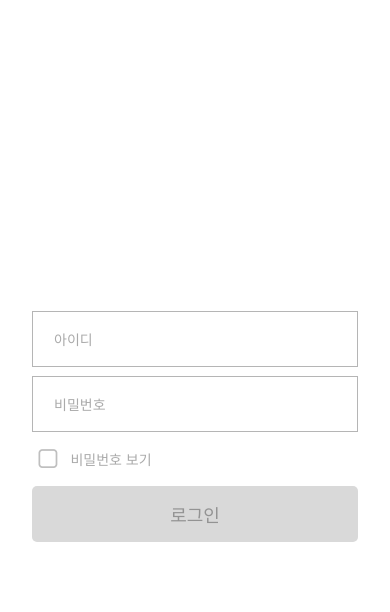
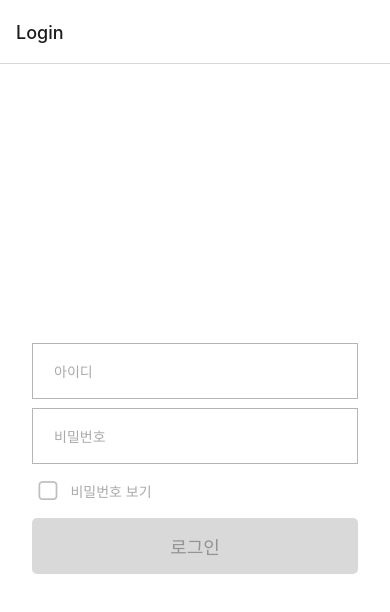
Before and after one commit to sorongosdev/FastOrderApp, a React Native app in the folder frontend/: screen /Login in a window 390 px wide. Shown: the top 612 px of the page. Built offline with nearby package versions, Linux system fonts and the light colour scheme.

Commit message:
navigation 적용중

```diff
--- a/frontend/App.tsx
+++ b/frontend/App.tsx
@@ -1,8 +1,19 @@
-import Login from "./src/pages/Login";
+import 'react-native-gesture-handler';
+import Login from './src/pages/Login';
+import Main from './src/pages/Main';
+import Store from './src/pages/Store';
+import {NavigationContainer} from '@react-navigation/native';
+import {createStackNavigator} from '@react-navigation/stack';
 
+const Stack = createStackNavigator();
 
-export default function App():React.JSX.Element {
+export default function App(): React.JSX.Element {
   return (
-    <Login/>
-  )
+    <NavigationContainer>
+      <Stack.Navigator>
+        <Stack.Screen name="Login" component={Login} />
+        <Stack.Screen name="Store" component={Store} />
+      </Stack.Navigator>
+    </NavigationContainer>
+  );
 }
--- a/frontend/package.json
+++ b/frontend/package.json
@@ -11,9 +11,11 @@
   },
   "dependencies": {
     "@react-navigation/native": "^6.1.18",
+    "@react-navigation/stack": "^6.4.1",
     "react": "18.3.1",
     "react-native": "0.75.4",
     "react-native-elements": "^3.4.3",
+    "react-native-gesture-handler": "^2.20.0",
     "react-native-safe-area-context": "^4.11.0",
     "react-native-screens": "^3.34.0"
   },
--- a/frontend/src/pages/Login.tsx
+++ b/frontend/src/pages/Login.tsx
@@ -1,6 +1,13 @@
-import React, { useState } from 'react';
-import { StyleSheet, View, Text, TextInput, TouchableOpacity } from "react-native";
-import { CheckBox } from 'react-native-elements';
+import 'react-native-gesture-handler';
+import React, {useState} from 'react';
+import {
+  StyleSheet,
+  View,
+  Text,
+  TextInput,
+  TouchableOpacity,
+} from 'react-native';
+import {CheckBox} from 'react-native-elements';
 
 export default function Login(): React.JSX.Element {
   const [id, setId] = useState<string>('');
@@ -18,30 +25,31 @@ export default function Login(): React.JSX.Element {
   const handleLogin = () => {
     console.log('아이디:', id);
     console.log('비밀번호:', password);
+    this.props.navigation.navigate('Main');
   };
 
   return (
     <View style={styles.wrap}>
       <TextInput
         style={styles.input}
-        placeholder='아이디'
-        placeholderTextColor='#AAA'
+        placeholder="아이디"
+        placeholderTextColor="#AAA"
         onChangeText={InputIdHandler}
       />
       <TextInput
         style={styles.input}
-        placeholder='비밀번호'
-        placeholderTextColor='#AAA'
+        placeholder="비밀번호"
+        placeholderTextColor="#AAA"
         onChangeText={InputPWHandler}
         secureTextEntry={!isPasswordVisible}
       />
       <CheckBox
-        title='비밀번호 보기'
+        title="비밀번호 보기"
         checked={isPasswordVisible}
         onPress={() => setIsPasswordVisible(!isPasswordVisible)}
         containerStyle={styles.checkboxContainer} // 체크박스 컨테이너 스타일
         textStyle={styles.checkboxText} // 텍스트 스타일
-        checkedColor='black'
+        checkedColor="black"
         // checkedIcon=""
         // uncheckedIcon=""
       />
@@ -83,13 +91,13 @@ const styles = StyleSheet.create({
   checkboxContainer: {
     backgroundColor: 'transparent',
     borderWidth: 0,
-    marginRight : 200
+    marginRight: 200,
   },
   checkboxText: {
     marginLeft: 8,
     color: '#AAA',
     fontSize: 14,
     fontStyle: 'normal',
-    fontWeight: 400
-  }
+    fontWeight: 400,
+  },
 });
```
Also changed, not shown: 1 other file (tests, documents, lock files or other folders).
